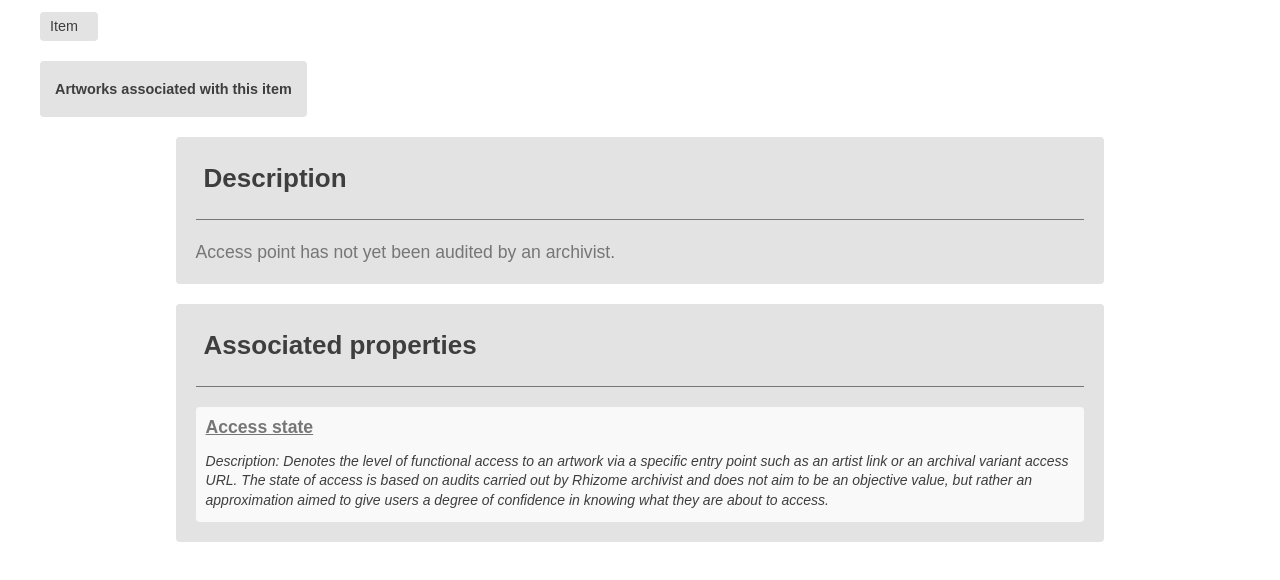
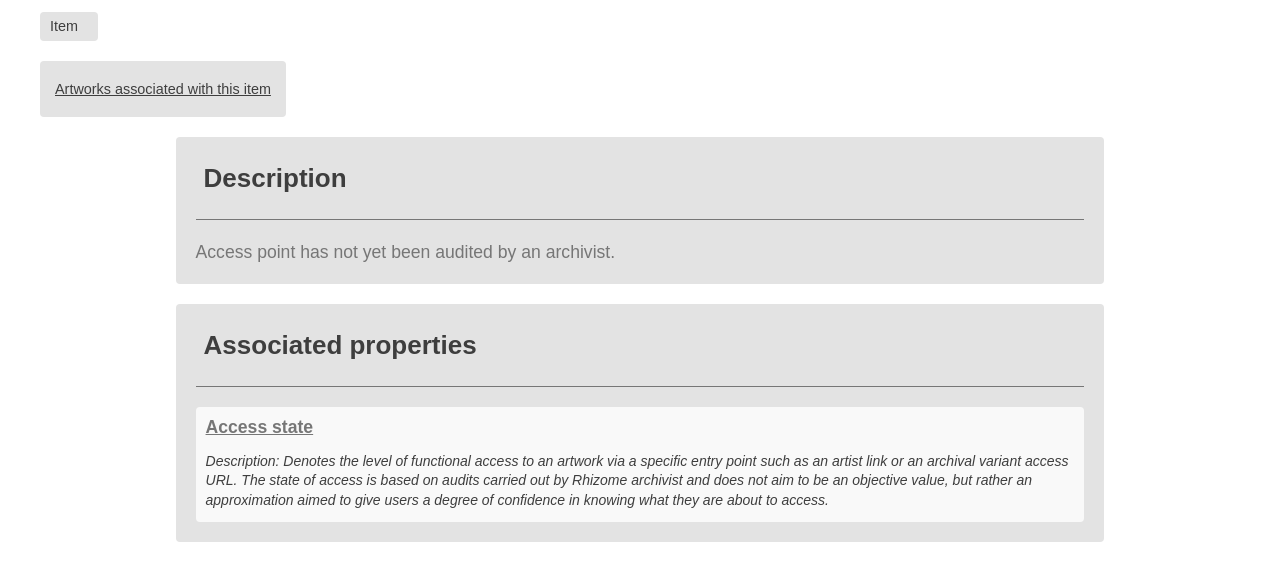
Before and after one commit to lozanaross/artbase-prototype, a plain HTML site: page access-state-unknown.html in a window 1280 px wide. Shown: the part 168-748 px from the top of the page. Drawn offline with nearby package versions, Linux system fonts and the light colour scheme.

Commit message:
Update access-state-unknown.html

```diff
--- a/access-state-unknown.html
+++ b/access-state-unknown.html
@@ -62,9 +62,9 @@
 	</div>
 	<!--End of main meta info area-->
 
-	<div class="linked-content">
-		<a href="out-of-scope.html">Artworks associated with this item</a>
-	</div>
+	<a href="out-of-scope.html" class="linked-content">
+		Artworks associated with this item
+	</a>
 
 	<!--Metadata grid area-->
 	<div class="collapsible-area">
```
